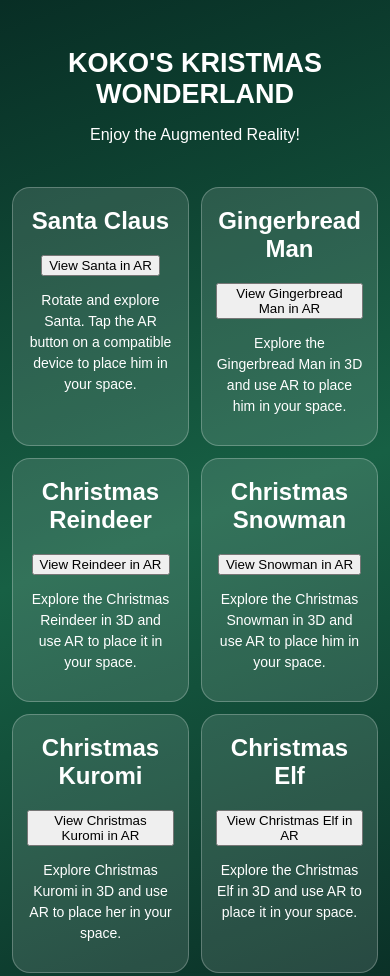
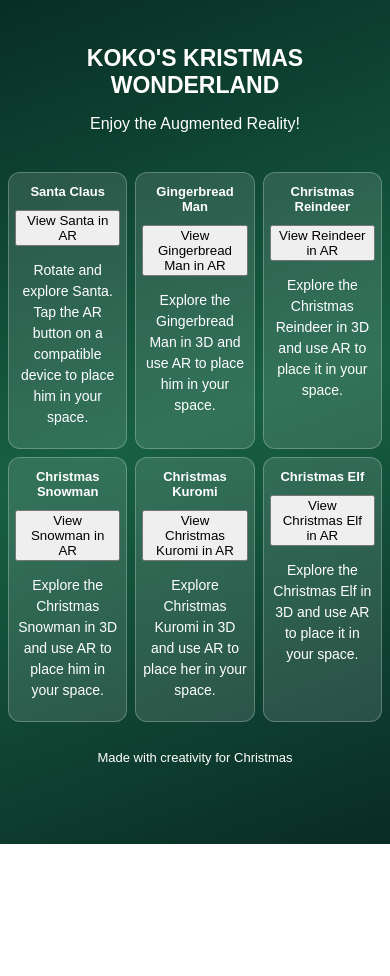
Before and after one commit to kaverideepasriram-create/christmas-ar, a plain HTML site: page index.html in a window 390 px wide. Shown: the top 976 px of the page. After the commit the page ends 844 px from the top, so only its background shows below. Drawn offline with Linux system fonts and the light colour scheme; some packages are replaced by stand-ins of ours; a script that the page names is missing.

Commit message:
Keep all six Christmas characters in three columns on every screen

```diff
--- a/index.html
+++ b/index.html
@@ -57,17 +57,30 @@
 
     @media (max-width: 650px) {
       .models {
-        grid-template-columns: repeat(2, minmax(0, 1fr));
-        gap: 12px;
-        padding: 12px;
+        grid-template-columns: repeat(3, minmax(0, 1fr));
+        gap: 8px;
+        padding: 8px;
+      }
+
+      .card {
+        padding: 6px;
+        border-radius: 12px;
+      }
+
+      .card h2 {
+        font-size: 13px;
       }
 
       model-viewer {
-        height: 240px;
+        height: 150px;
+      }
+
+      .instructions {
+        font-size: 10px;
       }
 
       h1 {
-        font-size: 27px;
+        font-size: 23px;
       }
     }
 
```
